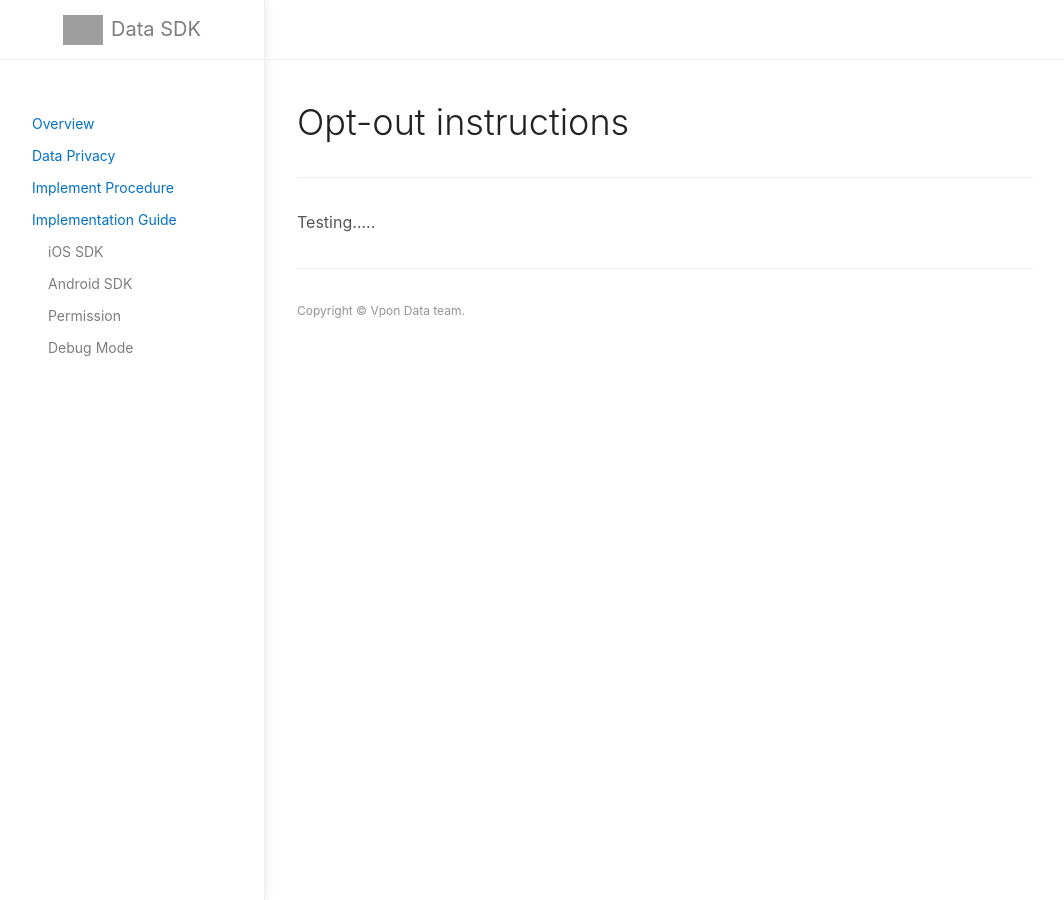
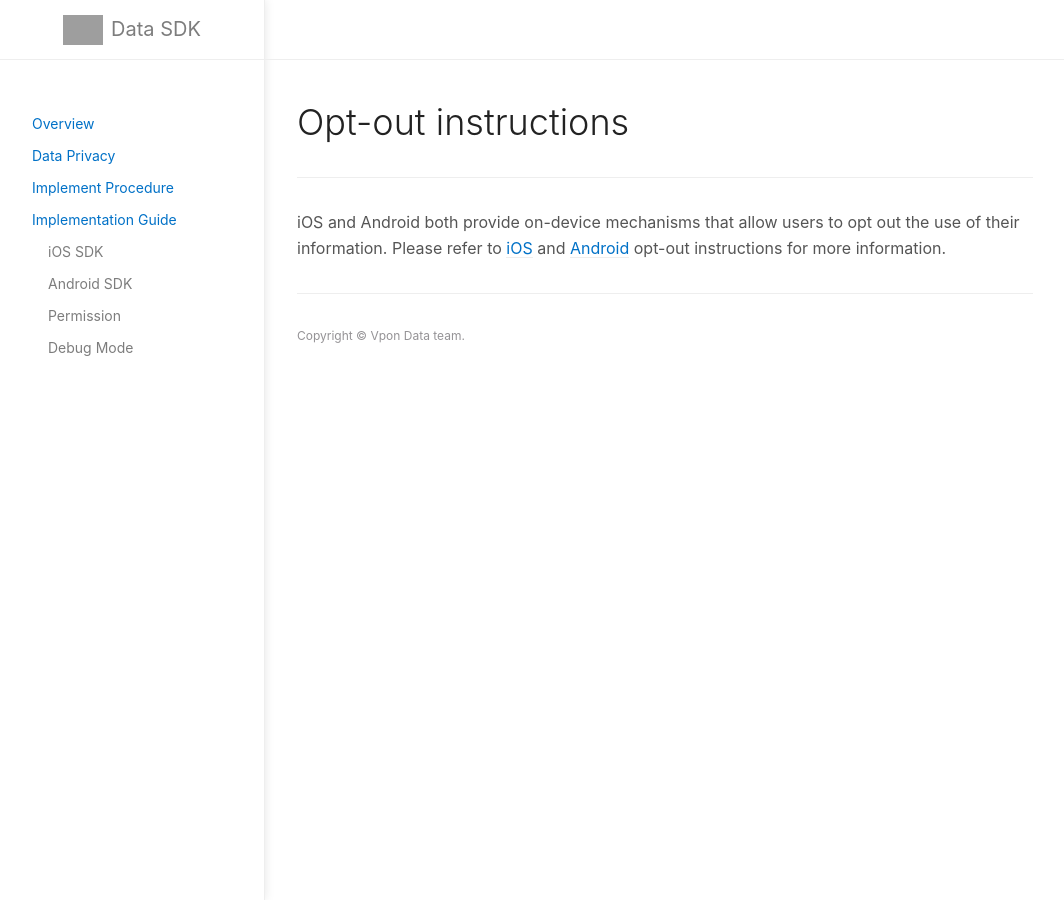
Before and after one commit to vpon-data/data-sdk, a Jekyll site: the page built from docs/Opt-out instructions.md, in a window 1280 px wide. Shown: the whole page, without its empty margins (107-1171 px from the left). Built offline with Jekyll 4.4.1, drawn with Linux system fonts in a browser that asks for light colours; grey boxes are pictures that could not be loaded.

Commit message:
Update Opt-out instructions.md

```diff
--- a/docs/Opt-out instructions.md
+++ b/docs/Opt-out instructions.md
@@ -10,5 +10,5 @@ lang:           "en"
 
 # Opt-out instructions
 ---
-
-Testing.....
+iOS and Android both provide on-device mechanisms that allow users to opt out the use of their information.
+Please refer to [iOS](https://datasdk.vpon.com/opt-out-ios) and [Android](https://datasdk.vpon.com/android-opt-out) opt-out instructions for more information.
```
